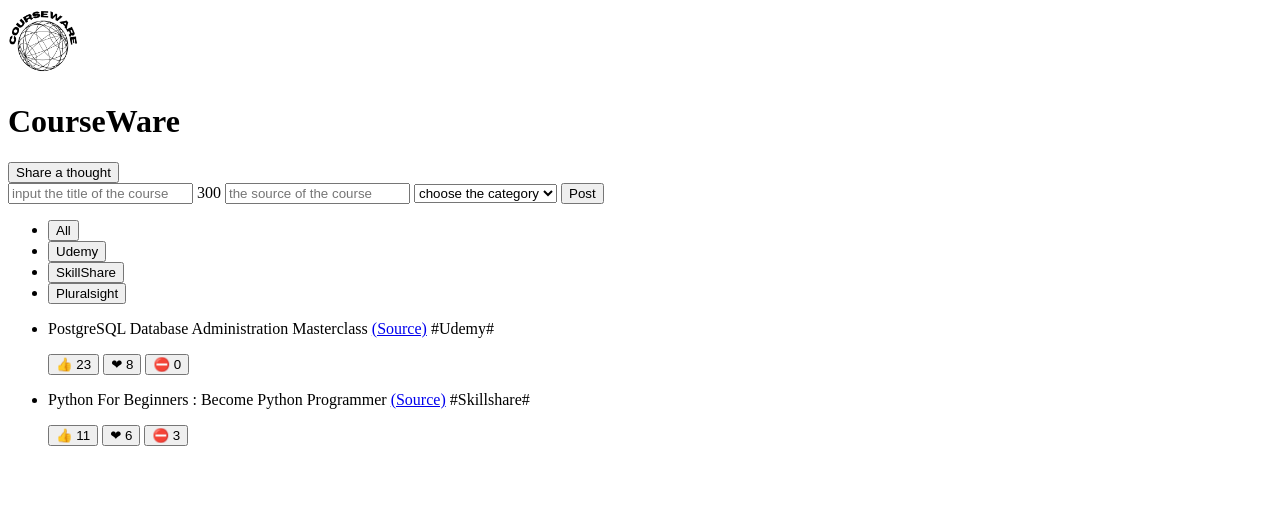
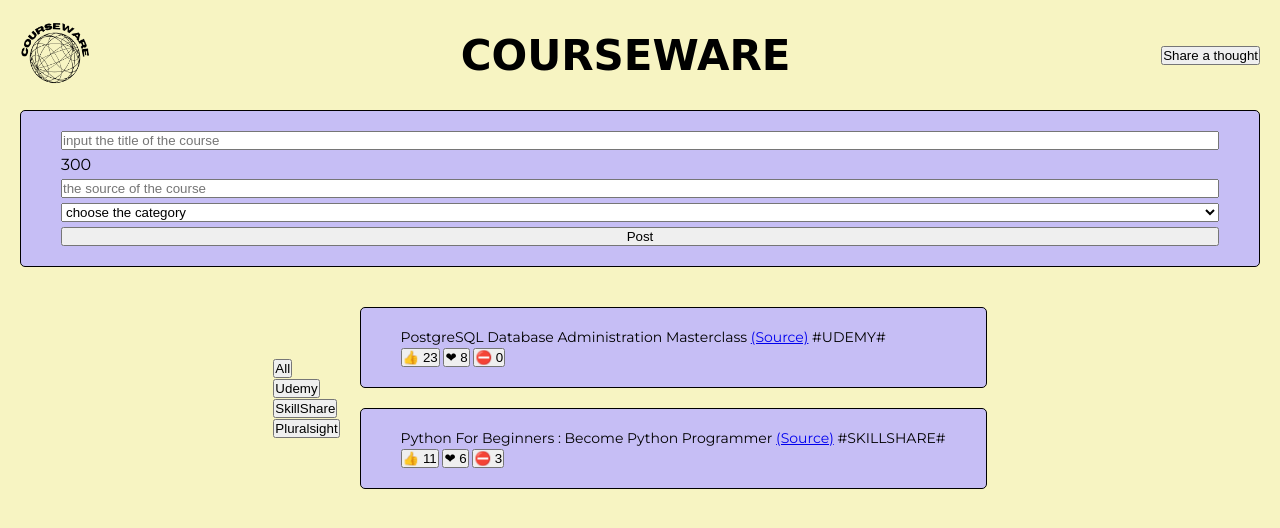
Before and after one commit to IamYunusAli/CourseWare, a plain HTML site: page index.html in a window 1280 px wide. Drawn offline with Linux system fonts and the light colour scheme; a web font is replaced by a local one.

Commit message:
styling the header and basic structure

```diff
--- a/index.html
+++ b/index.html
@@ -4,15 +4,16 @@
     <meta charset="UTF-8" />
     <meta http-equiv="X-UA-Compatible" content="IE=edge" />
     <meta name="viewport" content="width=device-width, initial-scale=1.0" />
+    <link rel="stylesheet" href="style.css" />
     <title>CourseWare</title>
   </head>
   <body>
-    <header>
+    <header class="header">
       <img src="BLogo.png" alt="logo" height="70" width="70" />
       <h1>CourseWare</h1>
       <button>Share a thought</button>
     </header>
-    <form action="">
+    <form action="" class="course-form">
       <input type="text" placeholder="input the title of the course" />
       <span>300</span>
       <input type="text" placeholder="the source of the course" />
@@ -35,7 +36,7 @@
       </aside>
       <section>
         <ul>
-          <li>
+          <li class="course">
             <p>
               PostgreSQL Database Administration Masterclass
               <a
@@ -43,7 +44,7 @@
                 target="_blank"
                 >(Source)</a
               >
-              <span>#Udemy#</span>
+              <span class="tag">#Udemy#</span>
             </p>
             <div>
               <button>👍 23</button>
@@ -51,7 +52,7 @@
               <button>⛔ 0</button>
             </div>
           </li>
-          <li>
+          <li class="course">
             <p>
               Python For Beginners : Become Python Programmer
               <a
@@ -59,7 +60,7 @@
                 target="_blank"
                 >(Source)</a
               >
-              <span>#Skillshare#</span>
+              <span class="tag">#Skillshare#</span>
             </p>
             <div>
               <button>👍 11</button>
--- /dev/null
+++ b/style.css
@@ -0,0 +1,62 @@
+@import url("https://fonts.googleapis.com/css2?family=Caveat:wght@400;500;600;700&family=DynaPuff:wght@400;500&family=Montserrat:ital,wght@0,100;0,200;0,300;0,400;0,500;0,600;0,700;0,800;0,900;1,100;1,300;1,400;1,500;1,600;1,700;1,800;1,900&display=swap");
+
+* {
+  padding: 0;
+  margin: 0;
+  box-sizing: border-box;
+}
+
+body {
+  background-color: #f7f4c2;
+  font-family: "Montserrat", sans-serif;
+}
+
+main {
+  display: flex;
+  justify-content: center;
+  align-items: center;
+}
+
+.header {
+  margin: 20px;
+  display: flex;
+  justify-content: space-between;
+  align-items: center;
+}
+
+.course-form {
+  background-color: #c6bef5;
+  border: solid #000000 1.5px;
+  margin: 20px;
+  padding: 20px 40px;
+  border-radius: 5px;
+  display: flex;
+  flex-direction: column;
+  gap: 5px;
+}
+
+h1 {
+  font-size: 42px;
+  text-transform: uppercase;
+  text-align: center;
+  font-family: "DynaPuff", cursive;
+}
+
+.course {
+  font-size: 14px;
+  line-height: 1.4;
+  background-color: #c6bef5;
+  border: solid #000000 1.5px;
+  padding: 20px 40px;
+  margin: 20px;
+  border-radius: 5px;
+}
+
+.tag {
+  text-transform: uppercase;
+  font-size: 14px;
+}
+
+ul {
+  list-style-type: none;
+}
```
